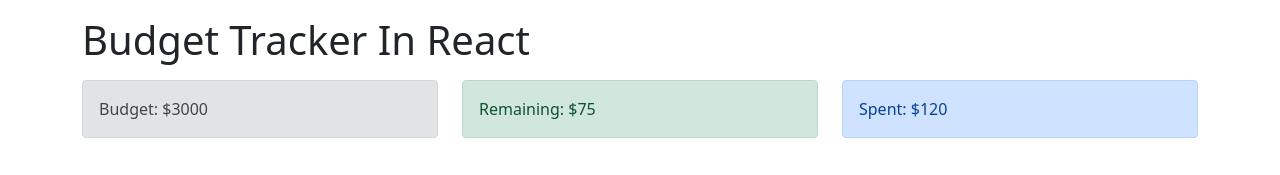
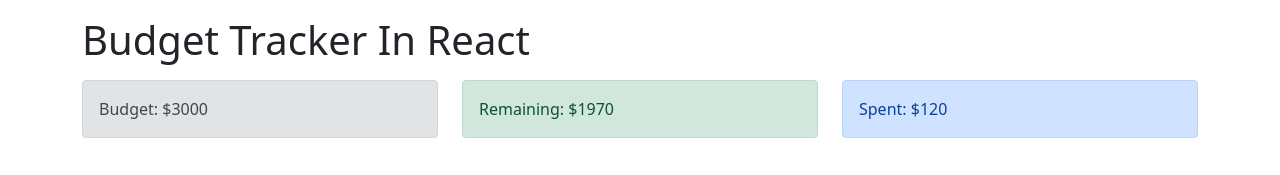
Before and after one commit to chrisclarkedev/rb_tracker, a React (Create React App) app: page / in a window 1280 px wide. Shown: the top 175 px of the page. Built offline with nearby package versions, Linux system fonts and the light colour scheme.

Commit message:
incorporated remaning function calculating expenses and costs

```diff
--- a/src/components/AddForm.js
+++ b/src/components/AddForm.js
@@ -1,12 +1,27 @@
-import React, { useState } from 'react';
+import React, { useState, useContext } from 'react';
+import { AppContext } from '../context/AppContext';
+import { v4 as uuidv4 } from 'uuid';
 
 const AddForm = () => {
+  const { dispatch } = useContext(AppContext);
+
   const [name, setName] = useState('');
   const [cost, setCost] = useState('');
 
   const onSubmit = (event) => {
     event.preventDefault();
-    alert('name' + name + ' cost' + cost);
+
+    const expense = {
+      // Will generate an ID everytime it is added to the list
+      id: uuidv4(),
+      name: name,
+      cost: parseInt(cost),
+    };
+    // Dispatcher goes off to AppContext
+    dispatch({
+      type: 'ADD_EXPENSE',
+      payload: expense,
+    });
   };
 
   return (
--- a/src/components/Remaining.js
+++ b/src/components/Remaining.js
@@ -1,9 +1,16 @@
-import React from 'react';
+import React, { useContext } from 'react';
+import { AppContext } from '../context/AppContext';
 
 const Remaining = () => {
+  const { expenses, budget } = useContext(AppContext);
+
+  const totalExpenses = expenses.reduce((total, item) => {
+    return (total = total + item.cost);
+  }, 0);
+
   return (
     <div className="alert alert-success">
-      <span>Remaining: $75</span>
+      <span>Remaining: ${budget - totalExpenses}</span>
     </div>
   );
 };
--- a/src/context/AppContext.js
+++ b/src/context/AppContext.js
@@ -2,7 +2,14 @@ import React from 'react';
 import { createContext, useReducer } from 'react';
 
 const AppReducer = (state, action) => {
+  // Switch runs check action type returns new state, overrides states, takes copy of current expenses returns and updates app provider
+  // Mapping of action object
   switch (action.type) {
+    case 'ADD_EXPENSE':
+      return {
+        ...state,
+        expenses: [...state.expenses, action.payload],
+      };
     default:
       return state;
   }
```
